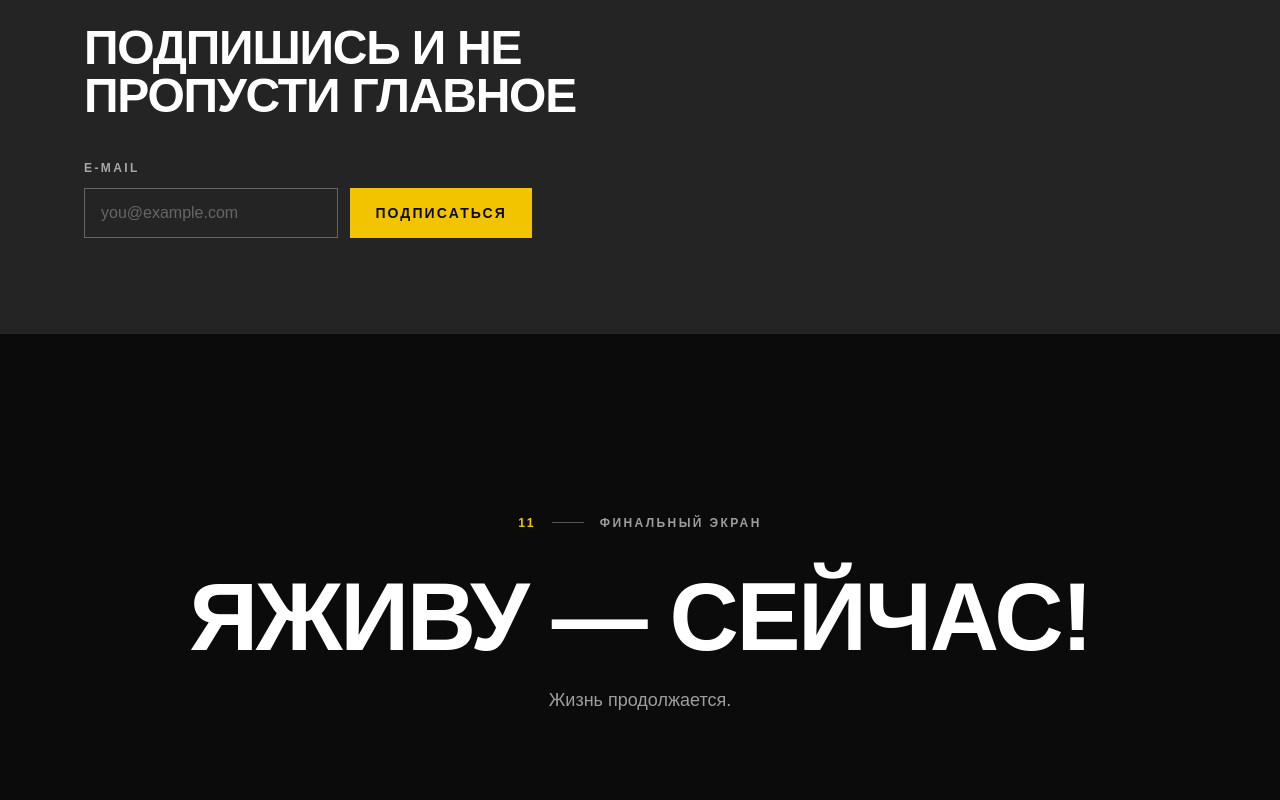
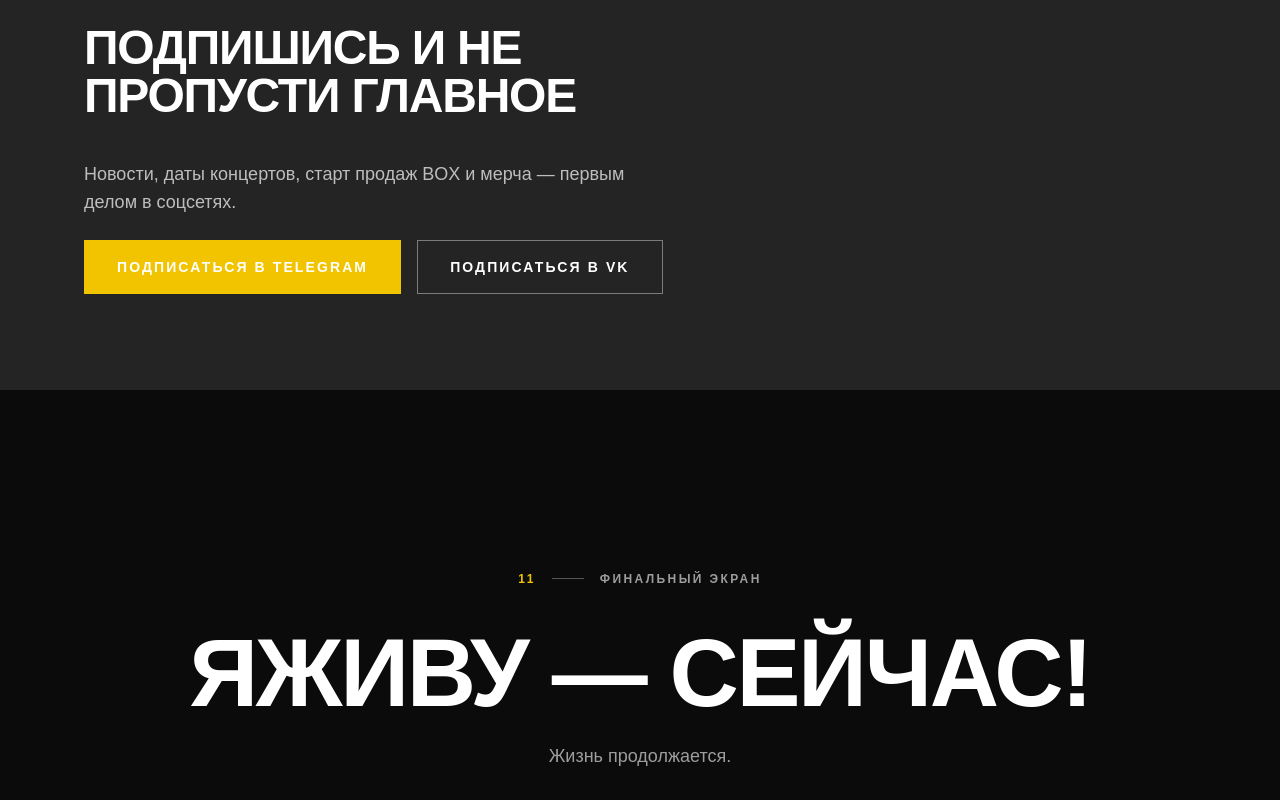
Before and after one commit to DaryaRik/yazhivu, a Next.js app: page / in a window 1280 px wide. Shown: the part 6768-7568 px from the top of the page. Built offline with nearby package versions, Linux system fonts and the light colour scheme.

Commit message:
Основной сайт: подписка — кнопки Telegram и VK вместо формы e-mail (правка, не попавшая в предыдущий коммит)

```diff
--- a/app/page.tsx
+++ b/app/page.tsx
@@ -2,7 +2,6 @@ import Image from "next/image";
 import Header from "@/components/Header";
 import Footer from "@/components/Footer";
 import SectionLabel from "@/components/SectionLabel";
-import SubscribeForm from "@/components/SubscribeForm";
 import { siteConfig } from "@/config/site";
 import { musicReleases } from "@/data/music";
 import { concerts, formatConcertDate } from "@/data/concerts";
@@ -517,7 +516,27 @@ export default function Home() {
               Подпишись и не пропусти главное
             </h2>
             <div className="mt-10">
-              <SubscribeForm />
+              <p className="mb-6 max-w-xl text-lg text-white/70">
+                Новости, даты концертов, старт продаж BOX и мерча — первым делом в соцсетях.
+              </p>
+              <div className="flex flex-col gap-4 sm:flex-row">
+                <a
+                  href={siteConfig.socialLinks.telegram}
+                  target="_blank"
+                  rel="noopener noreferrer"
+                  className="border border-yellow bg-yellow px-8 py-4 text-center text-sm font-bold uppercase tracking-[0.15em] text-black transition-colors hover:bg-transparent hover:text-yellow"
+                >
+                  Подписаться в Telegram
+                </a>
+                <a
+                  href={siteConfig.socialLinks.vk}
+                  target="_blank"
+                  rel="noopener noreferrer"
+                  className="border border-white/40 px-8 py-4 text-center text-sm font-bold uppercase tracking-[0.15em] text-white transition-colors hover:border-yellow hover:text-yellow"
+                >
+                  Подписаться в VK
+                </a>
+              </div>
             </div>
           </div>
         </section>
```
